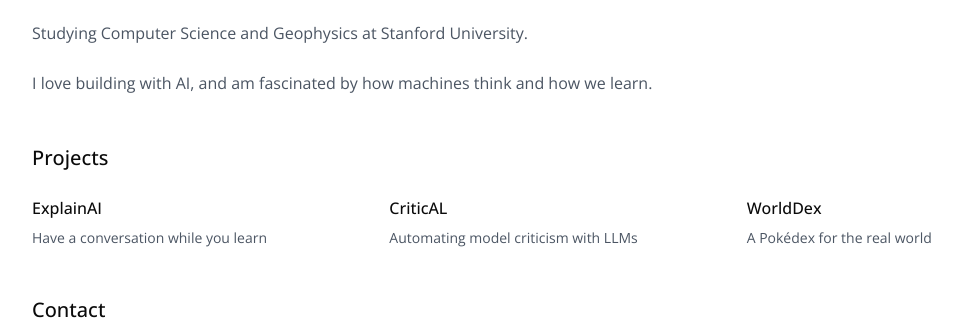
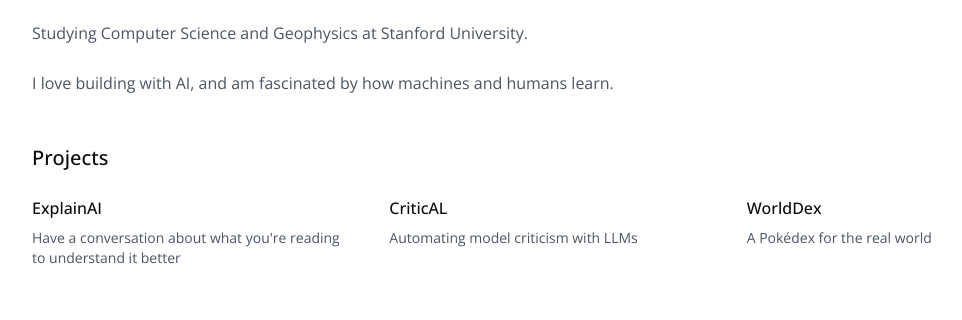
Before and after one commit to vivekvajipey/website, a Next.js app: page / in a window 1280 px wide. Shown: the part 428-748 px from the top of the page, without its empty margins (96-1058 px from the left). Built offline with nearby package versions, Linux system fonts and the light colour scheme.

Commit message:
machines and humans

```diff
--- a/app/page.tsx
+++ b/app/page.tsx
@@ -10,13 +10,13 @@ export default function Home() {
   const projects = [
     {
       title: "ExplainAI",
-      description: "Have a conversation while you learn",
+      description: "Have a conversation about what you're reading to understand it better",
       status: "active",
       url: "http://explainai.pro/"
     },
     {
       title: "CriticAL",
-      description: "Automating model criticism with LLMs ",
+      description: "Automating model criticism with LLMs",
       status: "active",
       url: "https://arxiv.org/abs/2411.06590"
     },
@@ -52,7 +52,7 @@ export default function Home() {
             Studying Computer Science and Geophysics at Stanford University.
           </p>
           <p className="text-gray-600 leading-relaxed">
-            I love building with AI, and am fascinated by how machines think and how we learn.
+            I love building with AI, and am fascinated by how machines and humans learn.
           </p>
         </section>
 
```
